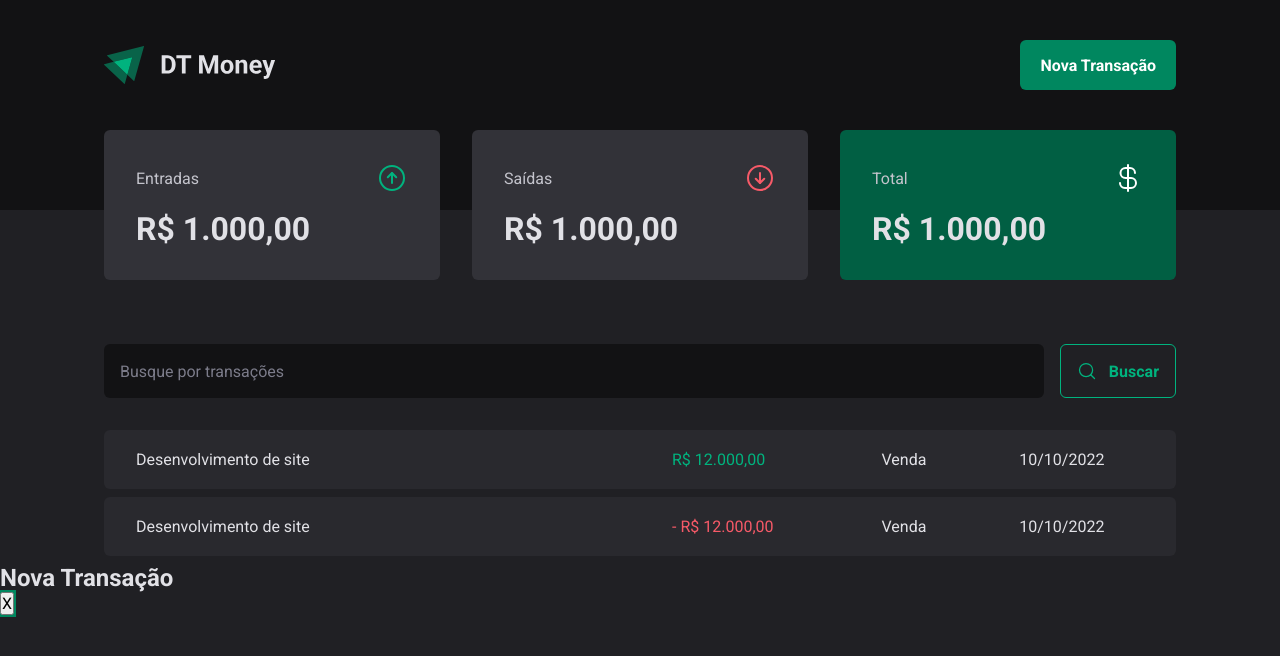
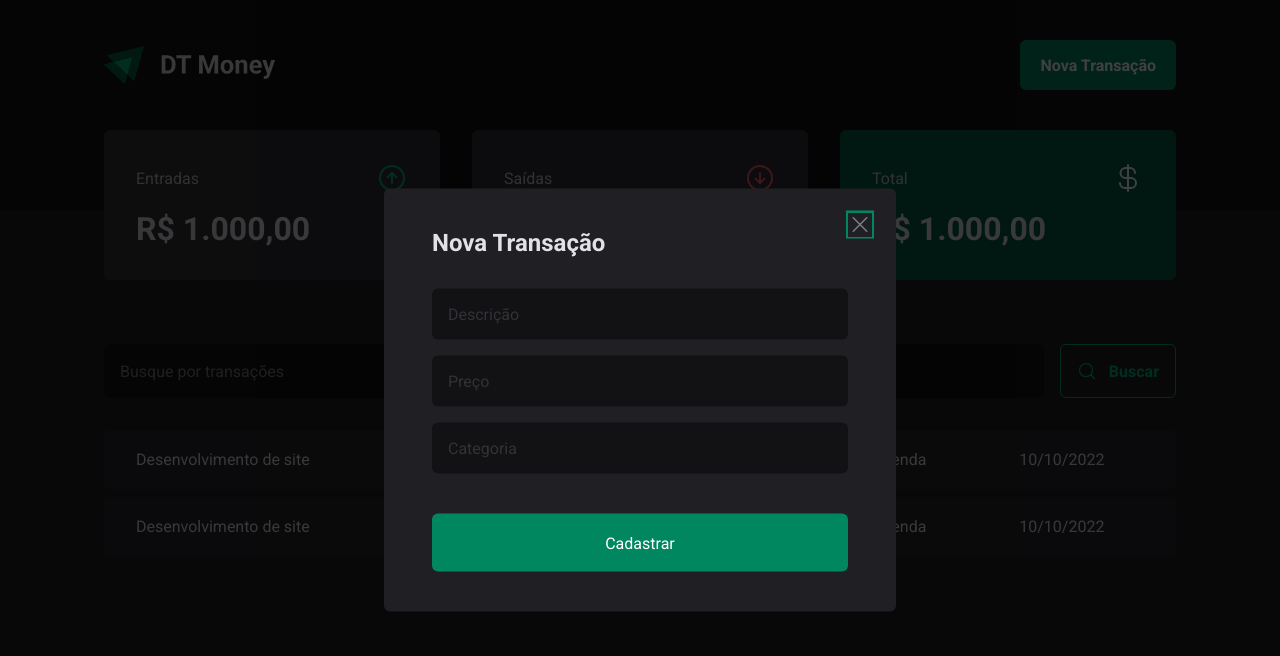
Before and after one commit to rodrocha444/dt-money-rocketseat, a React (Vite) app: page / in a window 1280 px wide. Both pictures are taken after a click on the button "Nova Transação". Shown: the top 656 px of the page. Built offline with nearby package versions, Linux system fonts and the light colour scheme.

Commit message:
Modal de add Transaction estilizado

```diff
--- a/src/components/Header/index.tsx
+++ b/src/components/Header/index.tsx
@@ -1,6 +1,7 @@
 import { HeaderContainer, HeaderContent, NewTransactionButton } from "./styles";
 import * as Dialog from '@radix-ui/react-dialog'
 import LogoImg from '../../assets/logo.svg'
+import { NewTransactionModal } from "../NewTransactionModal";
 
 export function Header() {
   return (
@@ -13,15 +14,7 @@
             <NewTransactionButton>Nova Transação</NewTransactionButton>
           </Dialog.Trigger>
 
-          <Dialog.Portal>
-            <Dialog.Overlay/>
-
-            <Dialog.Content>
-              <Dialog.Title>Nova Transação</Dialog.Title>
-
-              <Dialog.Close>X</Dialog.Close>
-            </Dialog.Content>
-          </Dialog.Portal>
+          <NewTransactionModal />
         </Dialog.Root>
       </HeaderContent>
     </HeaderContainer>
--- /dev/null
+++ b/src/components/NewTransactionModal/index.tsx
@@ -0,0 +1,30 @@
+import * as Dialog from "@radix-ui/react-dialog";
+import { CloseButton, Content, Overlay } from "./styles";
+import { X } from 'phosphor-react'
+
+export function NewTransactionModal() {
+  return (
+    <Dialog.Portal>
+      <Overlay />
+
+      <Content>
+        <Dialog.Title>Nova Transação</Dialog.Title>
+        <CloseButton>
+          <X size={24}/>
+        </CloseButton>
+
+        <form action="">
+          <input type="text" placeholder="Descrição" required />
+          <input type="number" placeholder="Preço" required />
+          <input type="text" placeholder="Categoria" required />
+
+          <button type="submit">
+            Cadastrar
+          </button>
+        </form>
+
+
+      </Content>
+    </Dialog.Portal>
+  )
+}
--- /dev/null
+++ b/src/components/NewTransactionModal/styles.ts
@@ -0,0 +1,70 @@
+import styled from "styled-components";
+import * as Dialog from "@radix-ui/react-dialog";
+
+export const Overlay = styled(Dialog.Overlay)`
+  position: fixed;
+  width: 100vw;
+  height: 100vh;
+  inset: 0;
+  background-color: rgba(0, 0, 0, 0.75);
+`
+export const Content = styled(Dialog.Content)`
+    min-width: 32rem;
+    border-radius: 6px;
+    padding: 2.5rem 3rem;
+    background: ${props => props.theme["gray-800"]};
+
+    position: fixed;
+    top: 50%;
+    left: 50%;
+    transform: translate(-50%, -50%);
+
+    form{
+       margin-top: 2rem;
+
+       display: flex;
+       flex-direction: column;
+       gap:1rem;
+
+       input{
+        border-radius: 6px;
+        border:0;
+        background: ${props => props.theme["gray-900"]};
+        color: ${props => props.theme["gray-300"]};
+        padding: 1rem;
+
+        &::placeholder{
+          color: ${props => props.theme["gray-600"]};
+        }
+       }
+
+       button[type="submit"]{
+          height: 58px;
+          border:0;
+          background: ${props => props.theme["green-500"]};
+          color: ${props => props.theme.white};
+          padding: 0 1.25rem;
+          border-radius: 6px;
+          margin-top: 1.5rem;
+
+          cursor:pointer;
+          transition: background 0.2s;
+
+          &:hover{
+            background: ${props => props.theme["green-700"]};
+          }
+        }
+    }
+`
+
+export const CloseButton = styled(Dialog.Close)`
+  position: absolute;
+  background: transparent;
+  border:0;
+  top:1.5rem;
+  right: 1.5rem;
+  cursor:pointer;
+  color: ${props => props.theme["gray-500"]};
+  line-height: 0;
+
+`
```
